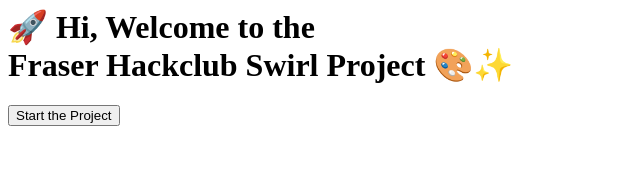
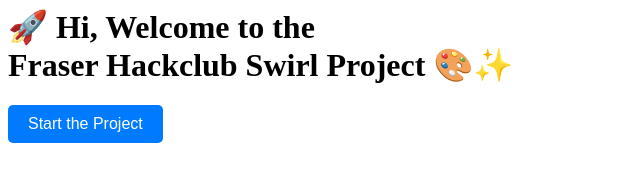
Before and after one commit to Poshkin15/Poshkin15.github.io, a plain HTML site: page index.html in a window 1280 px wide. Shown: the whole page, without its empty margins (0-640 px from the left). Drawn offline with Linux system fonts and the light colour scheme.

Commit message:
edit: change to html

```diff
--- a/index.html
+++ b/index.html
@@ -4,7 +4,9 @@
     Welcome to the FHC Swirl Projectt
   </div>
   <h1>🚀 Hi, Welcome to the <br /> Fraser Hackclub Swirl Project 🎨✨</h1>
-  <button onclick="window.open('https://www.youtube.com/watch?v=J4LeqtwK5Gg&list=PLyDcKvm_0DBtngWsKwaIwLf8BsnNtxP9s', '_blank')">
+ <a href="https://www.youtube.com/watch?v=J4LeqtwK5Gg&list=PLyDcKvm_0DBtngWsKwaIwLf8BsnNtxP9s" target="_blank" rel="noopener noreferrer"
+   style="display: inline-block; padding: 10px 20px; background-color: #007bff; color: white; text-decoration: none; border-radius: 5px; font-family: Arial, sans-serif; font-size: 16px;">
   Start the Project
+</a>
 </button>
 </body>
```
